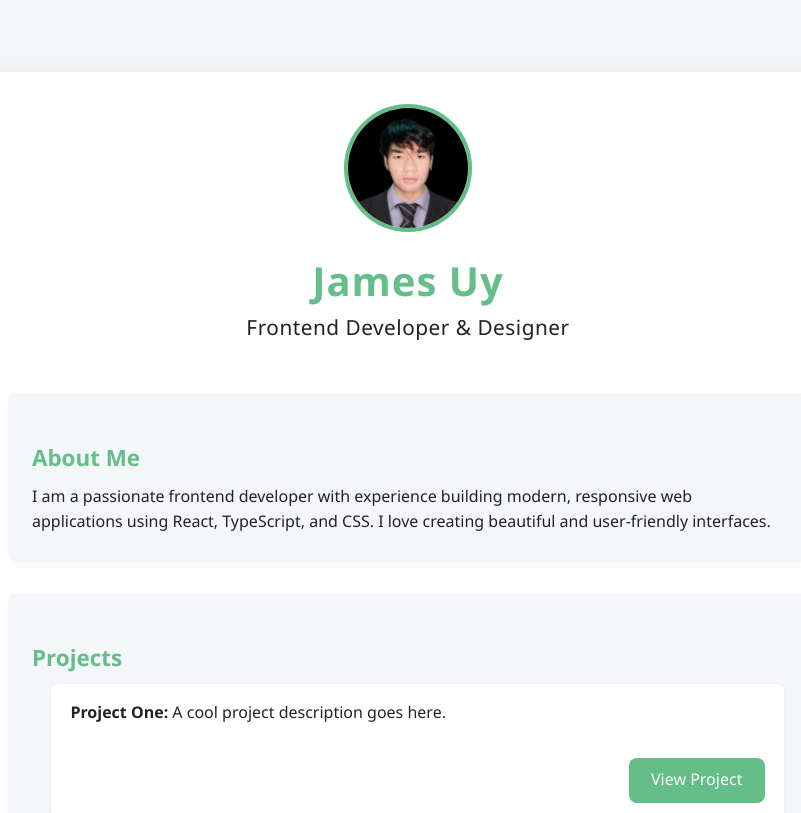
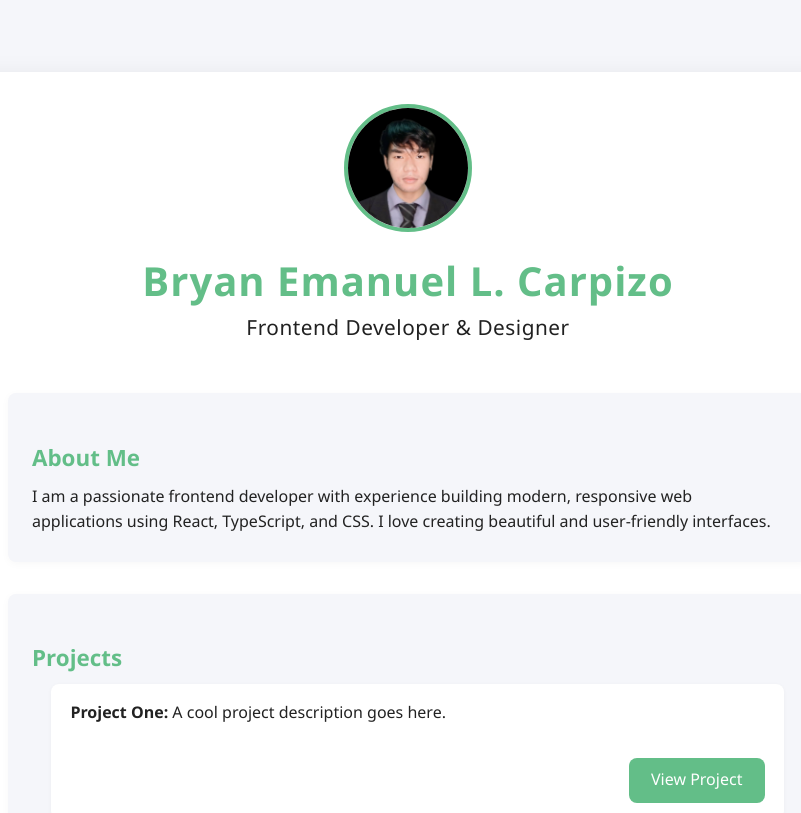
Before and after one commit to Hirazoem/Project-Profile, a React (Vite) app: page / in a window 1280 px wide. Shown: the top 813 px of the page, without its empty margins (232-1033 px from the left). Built offline with nearby package versions, Linux system fonts and the light colour scheme.

Commit message:
Update App.tsx

```diff
--- a/src/App.tsx
+++ b/src/App.tsx
@@ -11,7 +11,7 @@ function App() {
           alt="Profile"
           className="profile-img"
         />
-        <h1>James Uy</h1>
+        <h1>Bryan Emanuel L. Carpizo</h1>
         <h2>Frontend Developer & Designer</h2>
       </header>
 
```
